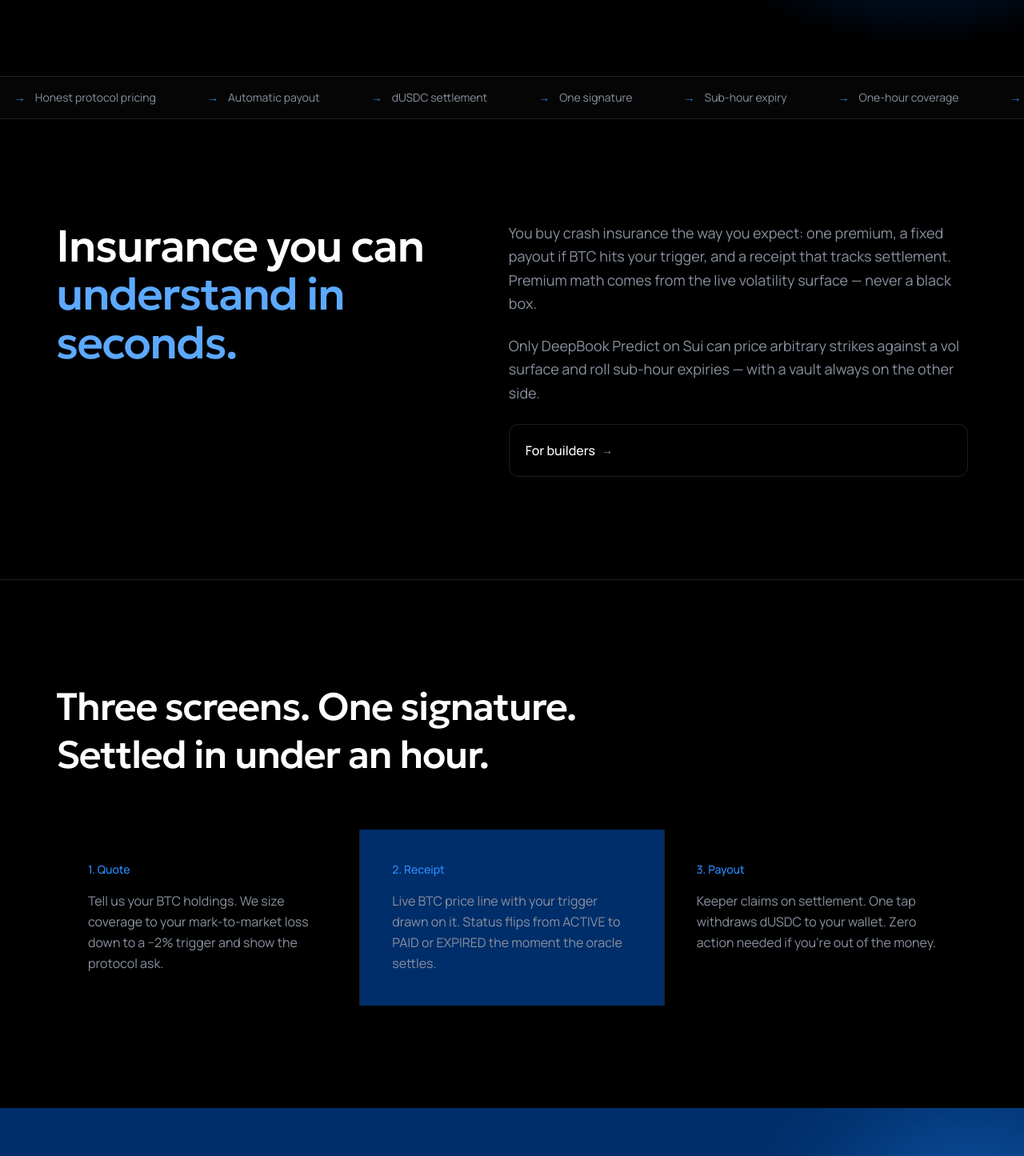
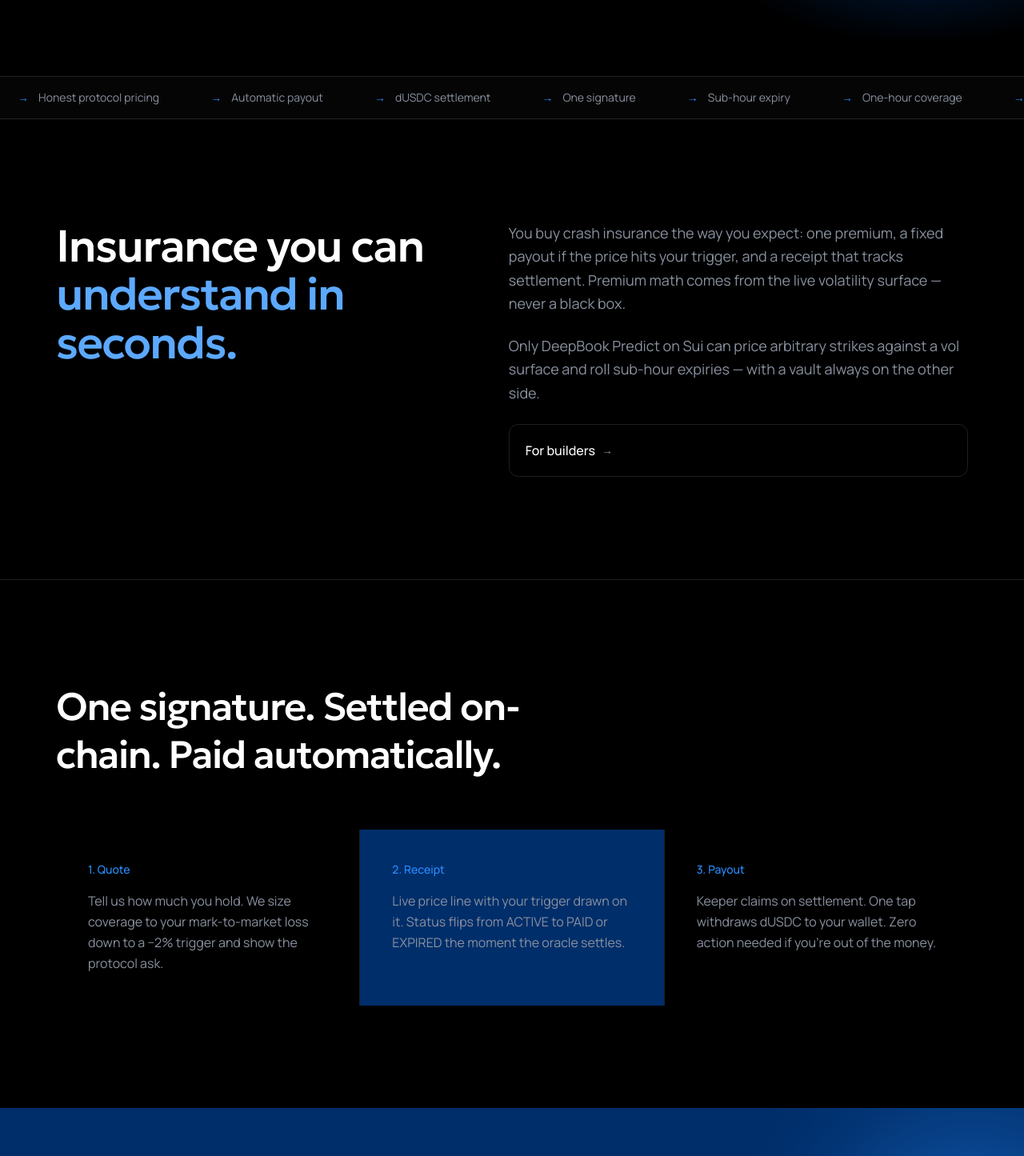
Before and after one commit to hunters-code/sentinel, a Next.js app in the folder apps/web/: page / in a window 1280 px wide. Shown: the part 705-2150 px from the top of the page at 80% size. Built offline with nearby package versions, Linux system fonts and the light colour scheme; what @mysten/dapp-kit, @mysten/sui would draw is missing.

Commit message:
fix: fix animation in landing page

```diff
--- a/apps/web/app/app/page.tsx
+++ b/apps/web/app/app/page.tsx
@@ -31,7 +31,7 @@
             Get a quote
           </p>
           <h1 className="text-balance text-[clamp(1.75rem,5vw,2.25rem)] leading-tight">
-            Protect your Bitcoin
+            Protect your crypto
           </h1>
         </div>
 
--- a/apps/web/app/app/receipt/[id]/page.tsx
+++ b/apps/web/app/app/receipt/[id]/page.tsx
@@ -189,7 +189,7 @@
         {/* Live price line — only while the policy is open */}
         {view.status === "active" && (
           <Panel>
-            <Muted className="mb-4">Live BTC price · settlement at trigger</Muted>
+            <Muted className="mb-4">Live price · settlement at trigger</Muted>
             <div className="flex items-center justify-between gap-4">
               <div>
                 <p className="text-xs" style={{ color: "var(--sui-steel)" }}>
--- a/apps/web/app/globals.css
+++ b/apps/web/app/globals.css
@@ -104,6 +104,45 @@
   }
 }
 
+/* ------------------------------------------------------------------ */
+/* Entrance motion                                                     */
+/* ------------------------------------------------------------------ */
+
+/* Hero headline: animates from a CSS baseline, so it is fully visible
+   even if JS never hydrates (fill-mode backwards holds the from-state
+   only during the per-line delay). */
+@keyframes sentinel-rise {
+  from {
+    opacity: 0;
+    transform: translateY(1.25rem);
+  }
+  to {
+    opacity: 1;
+    transform: translateY(0);
+  }
+}
+
+.hero-line {
+  display: block;
+  animation: sentinel-rise 0.6s cubic-bezier(0.22, 1, 0.36, 1) backwards;
+}
+
+/* Scroll reveal: visible by default. JS arms the entrance only when it is
+   supported and the element starts below the fold, so content never hides
+   on SSR, headless renders, or reduced-motion. */
+.reveal[data-armed="true"] {
+  opacity: 0;
+  transform: translateY(1.5rem);
+}
+
+.reveal[data-armed="true"][data-visible="true"] {
+  opacity: 1;
+  transform: translateY(0);
+  transition:
+    opacity 0.6s cubic-bezier(0.22, 1, 0.36, 1),
+    transform 0.6s cubic-bezier(0.22, 1, 0.36, 1);
+}
+
 @media (prefers-reduced-motion: reduce) {
   .landing *,
   .landing *::before,
@@ -118,6 +157,15 @@
 
   .landing-dialog[open] {
     animation: none;
+  }
+
+  .hero-line {
+    animation: none;
+  }
+
+  .reveal[data-armed="true"] {
+    opacity: 1;
+    transform: none;
   }
 }
 
--- a/apps/web/app/layout.tsx
+++ b/apps/web/app/layout.tsx
@@ -16,9 +16,9 @@
 });
 
 export const metadata: Metadata = {
-  title: "Sentinel — One-hour crash insurance for Bitcoin",
+  title: "Sentinel — Crash insurance for your crypto",
   description:
-    "Protect your BTC for the next hour. One honest price, one tap, paid automatically if Bitcoin crashes. Built on DeepBook Predict · Sui.",
+    "Protect your crypto before the next drop. Cover BTC, ETH, or SUI with one honest price, one tap, paid automatically if the price crashes. Built on DeepBook Predict · Sui.",
   manifest: "/manifest.webmanifest",
 };
 
--- a/apps/web/app/page.tsx
+++ b/apps/web/app/page.tsx
@@ -3,17 +3,18 @@
 import { LandingHeader } from "@/components/landing/landing-header";
 import { Marquee } from "@/components/landing/marquee";
 import { HeroHeadline } from "@/components/landing/hero-headline";
+import { Reveal } from "@/components/reveal";
 
 const FLOW_STEPS = [
   {
     step: "Quote",
     detail:
-      "Tell us your BTC holdings. We size coverage to your mark-to-market loss down to a −2% trigger and show the protocol ask.",
+      "Tell us how much you hold. We size coverage to your mark-to-market loss down to a −2% trigger and show the protocol ask.",
   },
   {
     step: "Receipt",
     detail:
-      "Live BTC price line with your trigger drawn on it. Status flips from ACTIVE to PAID or EXPIRED the moment the oracle settles.",
+      "Live price line with your trigger drawn on it. Status flips from ACTIVE to PAID or EXPIRED the moment the oracle settles.",
   },
   {
     step: "Payout",
@@ -102,9 +103,9 @@
             </h2>
             <div className="space-y-6 text-lg leading-relaxed" style={{ color: "var(--sui-steel)" }}>
               <p>
-                You buy crash insurance the way you expect: one premium, a fixed payout if BTC hits
-                your trigger, and a receipt that tracks settlement. Premium math comes from the live
-                volatility surface — never a black box.
+                You buy crash insurance the way you expect: one premium, a fixed payout if the price
+                hits your trigger, and a receipt that tracks settlement. Premium math comes from the
+                live volatility surface — never a black box.
               </p>
               <p>
                 Only DeepBook Predict on Sui can price arbitrary strikes against a vol surface and
@@ -157,7 +158,7 @@
               className="mb-16 max-w-2xl text-[clamp(2rem,4.5vw,3rem)] leading-tight"
               style={{ fontFamily: "var(--font-display)" }}
             >
-              Three screens. One signature. Settled in under an hour.
+              One signature. Settled on-chain. Paid automatically.
             </h2>
 
             <ol className="grid gap-px md:grid-cols-3" style={{ background: "var(--sui-line)" }}>
@@ -169,12 +170,14 @@
                     background: i === 1 ? "var(--sui-blue-darker)" : "var(--sui-black)",
                   }}
                 >
+                  <Reveal style={{ transitionDelay: `${i * 90}ms` }}>
                     <p className="mb-4 text-sm font-medium" style={{ color: "var(--sui-blue)" }}>
                       {i + 1}. {item.step}
                     </p>
                     <p className="leading-relaxed" style={{ color: "var(--sui-steel)" }}>
                       {item.detail}
                     </p>
+                  </Reveal>
                 </li>
               ))}
             </ol>
@@ -203,7 +206,7 @@
             <div className="grid gap-10 lg:grid-cols-2 lg:gap-16">
               <div className="space-y-6 text-lg leading-relaxed" style={{ color: "var(--sui-steel)" }}>
                 <p>
-                  A rolling BTC oracle prices sub-hour expiries in real time. Your premium reflects
+                  A rolling price oracle prices every expiry in real time. Your premium reflects
                   fair value from the SVI volatility surface plus the protocol spread — shown before
                   you sign.
                 </p>
@@ -302,16 +305,13 @@
           className="px-6 py-24 text-center md:px-10 md:py-32"
           style={{ background: "linear-gradient(180deg, var(--sui-black) 0%, var(--sui-blue-darker) 100%)" }}
         >
-          <p className="mb-4 text-sm" style={{ color: "var(--sui-steel)" }}>
-            Sui Overflow hackathon · testnet only · not financial advice
-          </p>
           <h2
             className="mx-auto max-w-3xl text-[clamp(2.25rem,6vw,4rem)] leading-[1.05]"
             style={{ fontFamily: "var(--font-display)" }}
           >
-            Insure your BTC
+            Insure your crypto
             <br />
-            for the next hour.
+            before the next drop.
           </h2>
           <Link
             href="/app"
@@ -333,7 +333,7 @@
               Sentinel
             </p>
             <p className="mt-2 max-w-xs text-sm leading-relaxed" style={{ color: "var(--sui-steel)" }}>
-              One-hour parametric crash insurance for BTC, built on DeepBook Predict.
+              Parametric crash insurance for your crypto, built on DeepBook Predict.
             </p>
           </div>
 
--- a/apps/web/components/app/cover-panel.tsx
+++ b/apps/web/components/app/cover-panel.tsx
@@ -84,7 +84,7 @@
     if (status === "signing") return "Confirm in wallet…";
     if (status === "confirming") return "Submitting…";
     if (status === "success") return "Purchase confirmed";
-    if (!hasAmount) return "Enter BTC amount";
+    if (!hasAmount) return `Enter ${asset.symbol} amount`;
     if (premiumLoading && !premiumIsLive) return "Getting price…";
     return `Protect my ${asset.symbol} — ${usd(quote.premium)}`;
   };
--- a/apps/web/components/reveal.tsx
+++ b/apps/web/components/reveal.tsx
@@ -1,82 +1,56 @@
 "use client";
 
-// Low-fi: all motion removed. These are plain passthrough wrappers kept so
-// existing imports keep working. Re-introduce animation when rebuilding.
+import { useEffect, useRef, type CSSProperties, type ReactNode } from "react";
 
-import type { ReactNode } from "react";
-
-type DivProps = {
-  children?: ReactNode;
-  className?: string;
-  [key: string]: unknown;
-};
-
-function passthroughDiv(props: DivProps) {
-  const { children, className } = props;
-  return <div className={className}>{children}</div>;
-}
-
-export function Reveal(props: DivProps) {
-  return passthroughDiv(props);
-}
-
-export function HeroReveal(props: DivProps) {
-  return passthroughDiv(props);
-}
-
-export function Stagger({ children, className }: { children: ReactNode; className?: string; stagger?: number }) {
-  return <div className={className}>{children}</div>;
-}
-
-export function StaggerItem({ children, className }: { children: ReactNode; className?: string }) {
-  return <div className={className}>{children}</div>;
-}
-
-export function PopCard({ children, className }: { children: ReactNode; className?: string; delay?: number }) {
-  return <div className={className}>{children}</div>;
-}
-
-export function BarFill({ className, widthPct }: { className?: string; widthPct: number; delay?: number }) {
-  return <div className={className} style={{ width: `${widthPct}%` }} />;
-}
-
-export function MotionNav({ children, className }: { children: ReactNode; className?: string }) {
-  return <header className={className}>{children}</header>;
-}
-
-export function ValuePop({
-  value,
-  className,
-  children,
-}: {
-  value: string | number;
-  className?: string;
-  children?: ReactNode;
-}) {
-  return <span className={className}>{children ?? value}</span>;
-}
-
-export function StampWiggle({ children, className }: { children: ReactNode; className?: string; deg?: number }) {
-  return <span className={className}>{children}</span>;
-}
-
-export function MotionChip({
+/**
+ * Scroll-triggered entrance that enhances an already-visible default.
+ *
+ * Content renders visible. On the client we "arm" the element (hide + offset
+ * via CSS) only when motion is allowed, IntersectionObserver exists, and the
+ * element actually starts below the fold — then reveal it when it scrolls in.
+ * If any of those aren't true, the content simply stays visible, so it never
+ * ships blank on SSR, headless renders, or for reduced-motion users.
+ */
+export function Reveal({
   children,
   className,
-  onClick,
+  style,
 }: {
   children: ReactNode;
   className?: string;
-  onClick?: () => void;
-  active?: boolean;
+  style?: CSSProperties;
 }) {
+  const ref = useRef<HTMLDivElement>(null);
+
+  useEffect(() => {
+    const el = ref.current;
+    if (!el) return;
+    if (window.matchMedia("(prefers-reduced-motion: reduce)").matches) return;
+    if (!("IntersectionObserver" in window)) return;
+
+    // Only animate content that starts below the fold; on-screen content stays
+    // put (avoids a hide-then-show flash on first paint).
+    if (el.getBoundingClientRect().top < window.innerHeight * 0.85) return;
+
+    el.dataset.armed = "true";
+    const io = new IntersectionObserver(
+      (entries) => {
+        for (const entry of entries) {
+          if (entry.isIntersecting) {
+            el.dataset.visible = "true";
+            io.unobserve(el);
+          }
+        }
+      },
+      { threshold: 0.2 },
+    );
+    io.observe(el);
+    return () => io.disconnect();
+  }, []);
+
   return (
-    <button type="button" className={className} onClick={onClick}>
+    <div ref={ref} className={["reveal", className].filter(Boolean).join(" ")} style={style}>
       {children}
-    </button>
+    </div>
   );
 }
-
-export function PulseWrap({ children, className }: { children: ReactNode; className?: string }) {
-  return <div className={className}>{children}</div>;
-}
```
Also changed, not shown: apps/web/components/landing/hero-headline.tsx (+11 -28 lines), 1 other file (tests, documents, lock files or other folders). Lines whose indentation alone changed are shown as unchanged.
